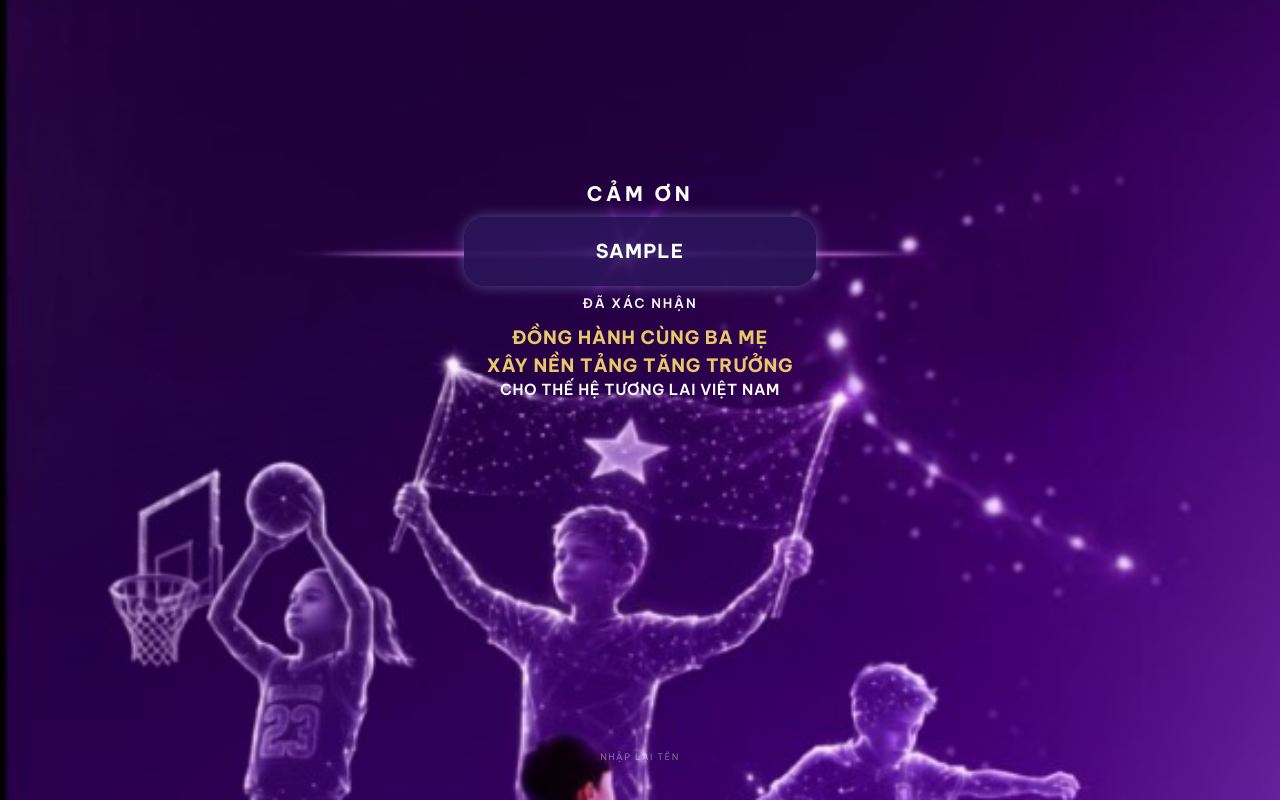
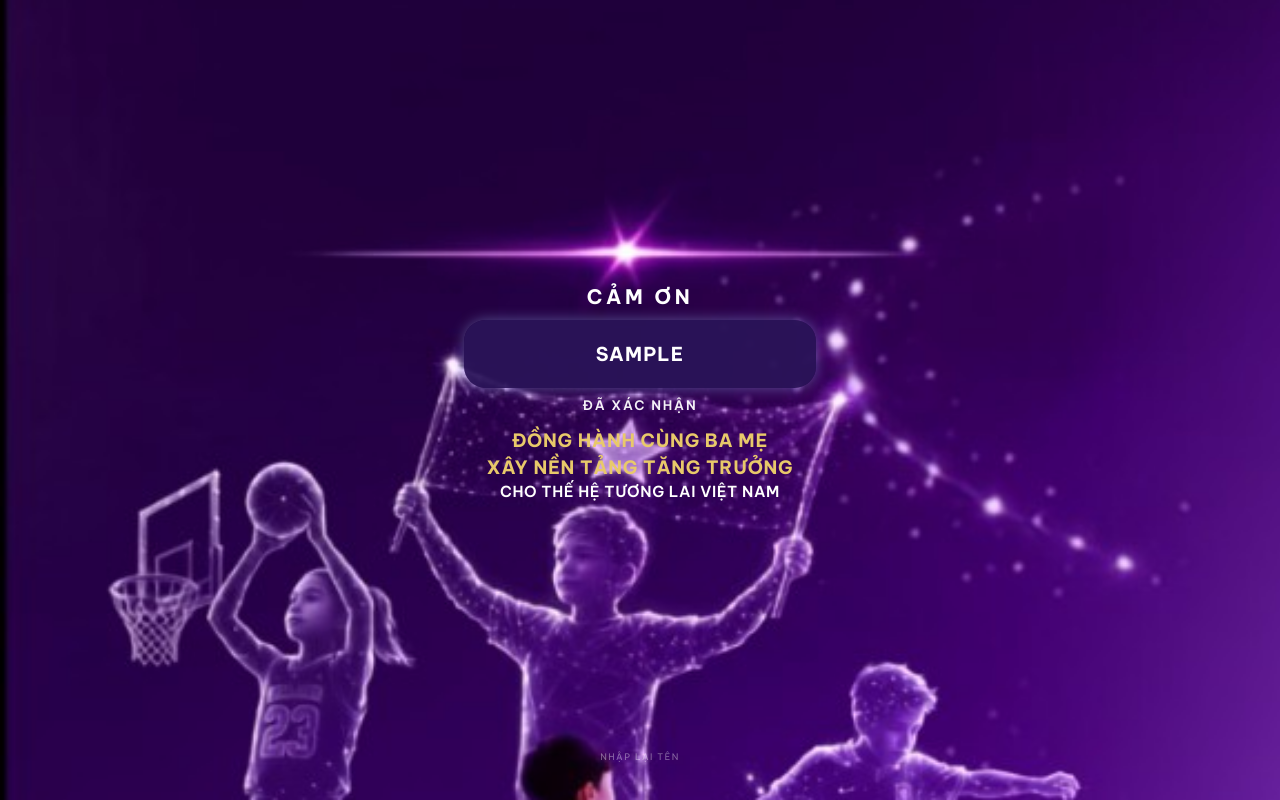
Before and after one commit to dongnnh2112work/Trinity-Abbott, a Next.js app in the folder Abbott/: page / in a window 1280 px wide. Both pictures are taken after typing "Sample" into the empty fields and a click on the button "XÁC NHẬN ĐỒNG HÀNH". Built offline with nearby package versions, Linux system fonts and the light colour scheme.

Commit message:
Nudge Scene 2 thank-you cluster slightly lower.
Co-authored-by: Cursor <cursoragent@cursor.com>

```diff
--- a/Abbott/src/components/Scene2.tsx
+++ b/Abbott/src/components/Scene2.tsx
@@ -27,7 +27,7 @@ export function Scene2({ name, onBack }: Scene2Props) {
         },
       ]}
     >
-      <div className="relative flex h-full w-full flex-col items-center px-[10%] pt-[14%]">
+      <div className="relative flex h-full w-full flex-col items-center px-[10%] pt-[22%]">
         {/* Một cụm duy nhất — không để khoảng trống lớn giữa các dòng */}
         <div className="flex w-full max-w-[22rem] flex-col items-center gap-2">
           <p className="text-center text-[clamp(1rem,4vw,1.25rem)] font-bold uppercase tracking-[0.18em] text-white">
```
